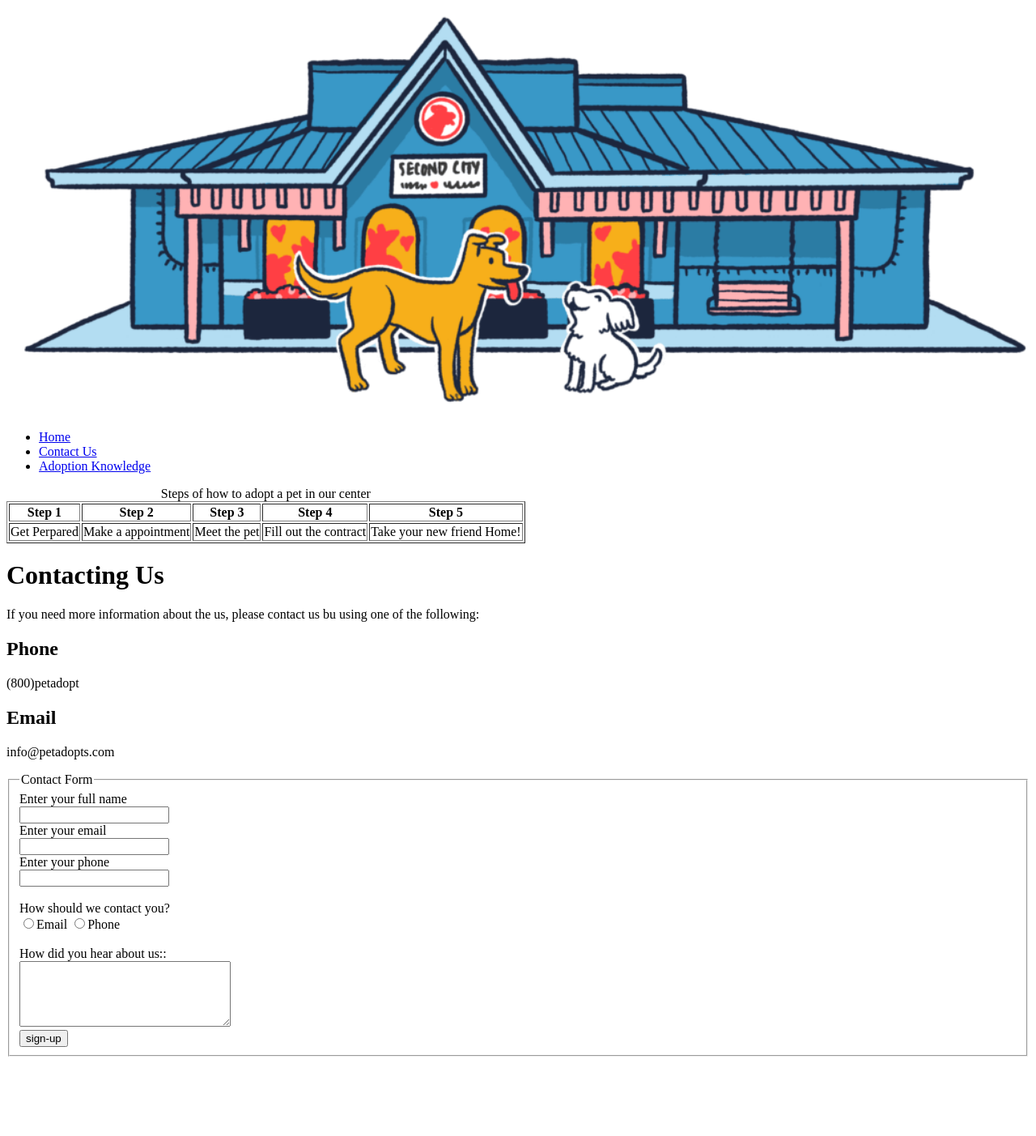
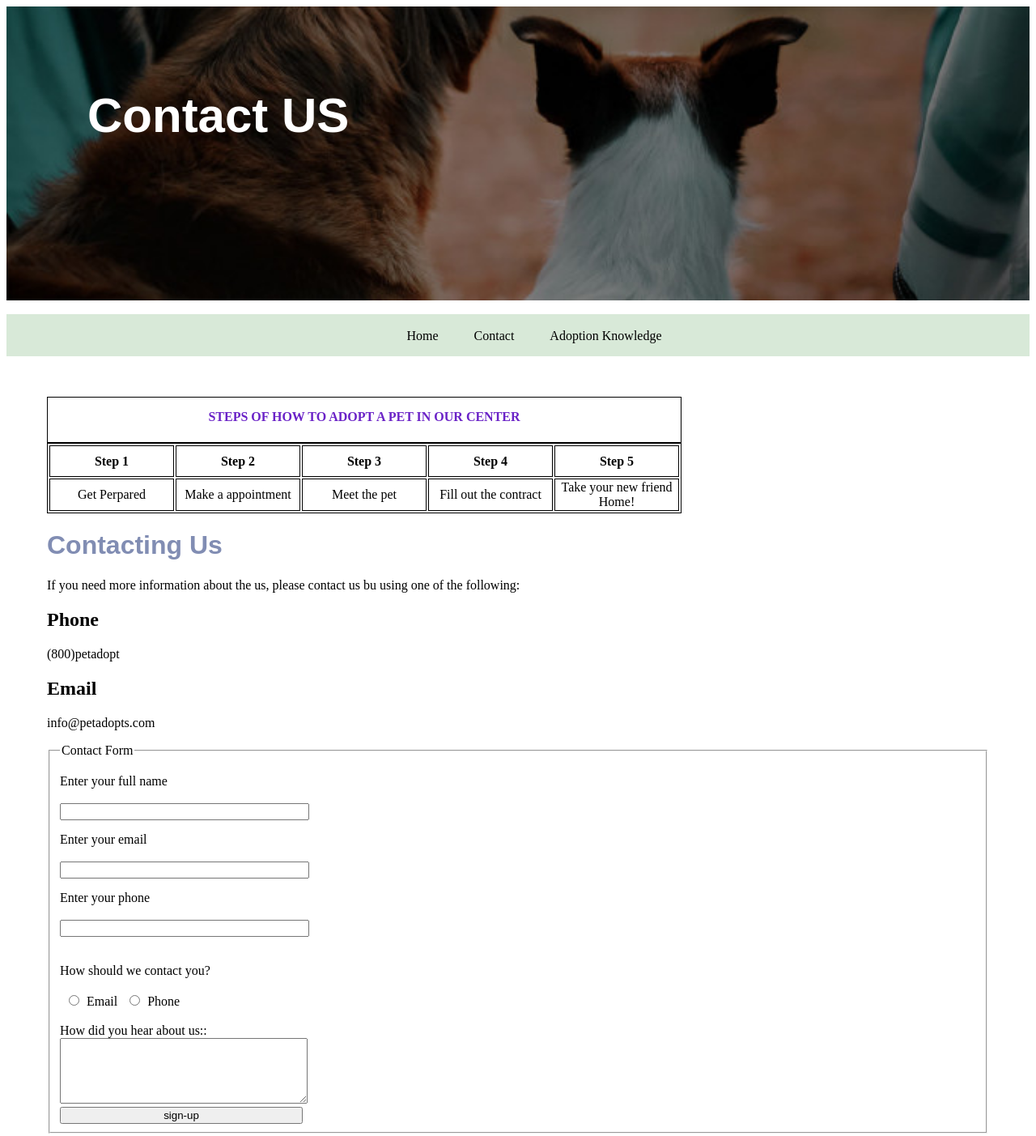
Before and after one commit to erica007/m1-assignment, a plain HTML site: page page2.html in a window 1280 px wide. Shown: the whole page at 81% size. Before the commit the page ends 1313 px from the top, so only its background shows below. Drawn offline with Linux system fonts and the light colour scheme.

Commit message:
Created css file and styled page 1 and 2

```diff
--- a/page2.html
+++ b/page2.html
@@ -3,6 +3,7 @@
 <head>
 
 <title>Homework Week1Day1</title>
+<link rel="stylesheet" href="style.css">
 <meta charset="utf-8">
 
 
@@ -12,20 +13,17 @@
 <DIV id="container">
 
 <!--Brand of Website-->
-<header>
-    <img src="image/pet1.png" alt="pet" width="1280" height="">
-    <div class="main-header">
-        <nav class="main-menu">
-            <ul>
-                <li><a href="index.html">Home</a></li>
-                <li><a href="page2.html">Contact Us</a></li>
-                <li><a href="page3.html">Adoption Knowledge</a></li>
-            </ul>
+<header style="font-size: 60px; color:#fff;">Contact US </header>
 
-        </nav>
-    </div>
+<nav>
+    <ul>
+        <li><a href="index.html"> Home</a></li>
+        <li><a href="page2.html"> Contact</a></li>
+        <li><a href="page3.html">Adoption Knowledge</a></li>
+    </ul>
+</nav> <!--End Main Navigation-->
 
-</header>
+
 
 
 
--- /dev/null
+++ b/style.css
@@ -0,0 +1,93 @@
+header {
+    background: url(image/pet3.jpeg) 0 -200px no-repeat;
+    background-size: 1500px;
+    height: 280px;
+    padding-top: 100px;
+    padding-left: 100px;
+    font-weight: bold;
+    font-family: Arial, Helvetica, sans-serif;
+}
+li {
+    list-style-type: none;
+    display: inline;
+    padding: 0 20px;
+}
+
+li a {
+    text-decoration: none;
+}
+li a:link{
+    color: #000;
+}
+li a:visited{
+    color:#640dac;
+}
+li a:hover{
+    color:#333;
+}
+li a:active{
+    color:#06af9b;
+}
+
+nav{
+    background-color: rgb(216, 233, 216);
+    height: 50px;
+    text-align: center;
+    padding-top: 2px;
+}
+main{
+    margin: 50px;
+    /*height: 400px; */
+}
+main h1 {
+    color:rgb(129,141,179);
+    font-family: arial;
+}
+
+footer{
+    height: 40px;
+    background-color: rgb(129,141,179);
+    text-align: center;
+    padding-top: 20px;
+    color: rgb(211,218,240);
+}
+/* page 2 */
+table {
+    margin-top: 35px;
+}
+
+table, caption, th, td { /* group selector */
+    border: 1px solid #000;
+}
+
+th, td {
+    width: 150px;
+    height: 35px;
+    text-align: center;
+}
+caption {
+    text-transform: uppercase;
+    font-weight: 600;
+    height: 40px;
+    padding-top: 15px;
+    color: #6a22c7;
+}
+/* page 3 */
+label {
+    display: block;
+    margin: 15px 0 0 0;
+}
+input {
+    width: 300px;
+}
+input[type="radio"] {
+    width: 25px;
+}
+textarea {
+    width: 300px;
+}
+input [type="submit"] {
+    display: block;
+    margin: 20px 1 10px 0;
+    width: 100px;
+}
```
Also changed, not shown: index.html (+9 -14 lines), page3.html (+9 -14 lines), image/pet3.jpeg (added), image/pet4.jpeg (added).
